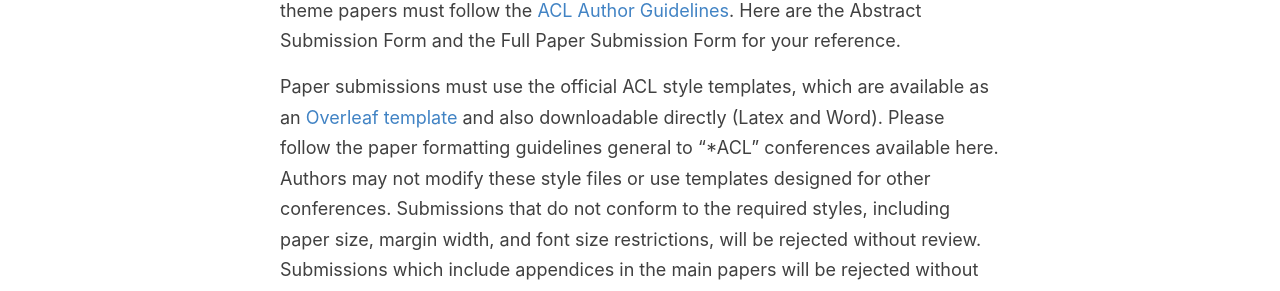
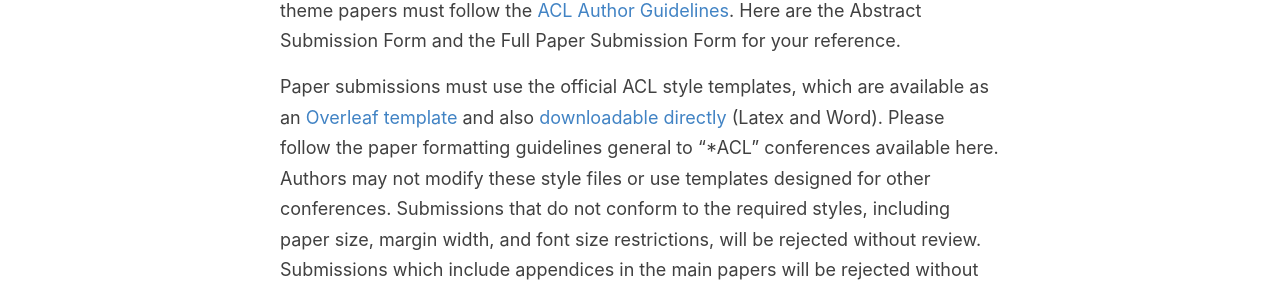
Before and after one commit to amitmerchant1990/reverie, a Jekyll site: the page built from cfp.md, in a window 1280 px wide and 900 px high, scrolled down 5230 px. Shown: the part 153-444 px from the top of the window. Built offline with Jekyll 4.4.1, drawn with Linux system fonts in a browser that asks for light colours; some of the changed lines change nothing that is shown; some of the changed text lies outside the part shown.

Commit message:
Update cfp.md

```diff
--- a/cfp.md
+++ b/cfp.md
@@ -107,7 +107,7 @@
 
 Submission is electronic, using the OpenReview.net platform. All long, short and theme papers must follow the [ACL Author Guidelines](https://www.aclweb.org/adminwiki/index.php?title=ACL_Author_Guidelines). Here are the Abstract Submission Form and the Full Paper Submission Form for your reference.
 
-Paper submissions must use the official ACL style templates, which are available as an [Overleaf template](https://www.overleaf.com/latex/templates/instructions-for-acl-ijcnlp-2021-proceedings/mhxffkjdwymb) and also downloadable directly  (Latex and Word). Please follow the paper formatting guidelines general to "*ACL" conferences available here.
+Paper submissions must use the official ACL style templates, which are available as an [Overleaf template](https://www.overleaf.com/latex/templates/instructions-for-acl-ijcnlp-2021-proceedings/mhxffkjdwymb) and also [downloadable directly](https://aclrollingreview.org/files/arr-templates.zip)  (Latex and Word). Please follow the paper formatting guidelines general to "*ACL" conferences available here.
 Authors may not modify these style files or use templates designed for other conferences. Submissions that do not conform to the required styles, including paper size, margin width, and font size restrictions, will be rejected without review. Submissions which include appendices in the main papers will be rejected without review.
 
 Coming soon! is the current version of the Review Form. The review form will be re-assessed and updated periodically.
```
